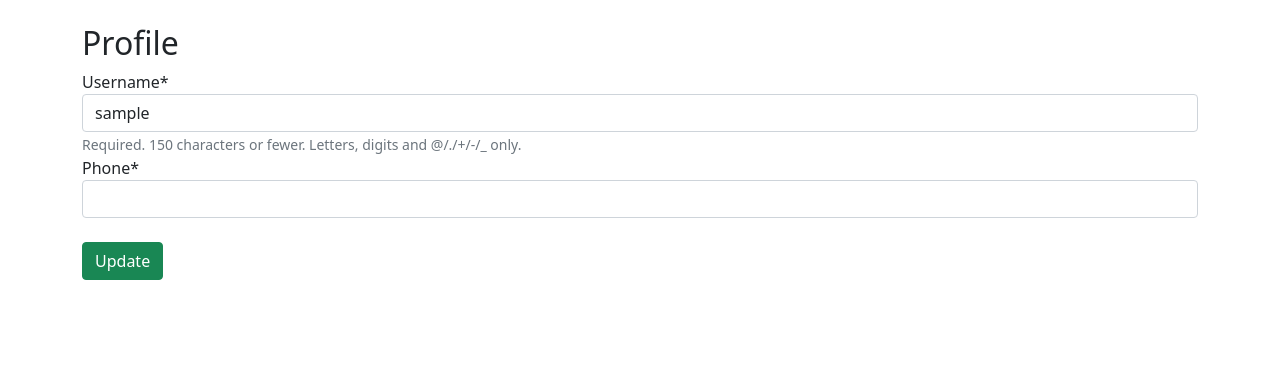
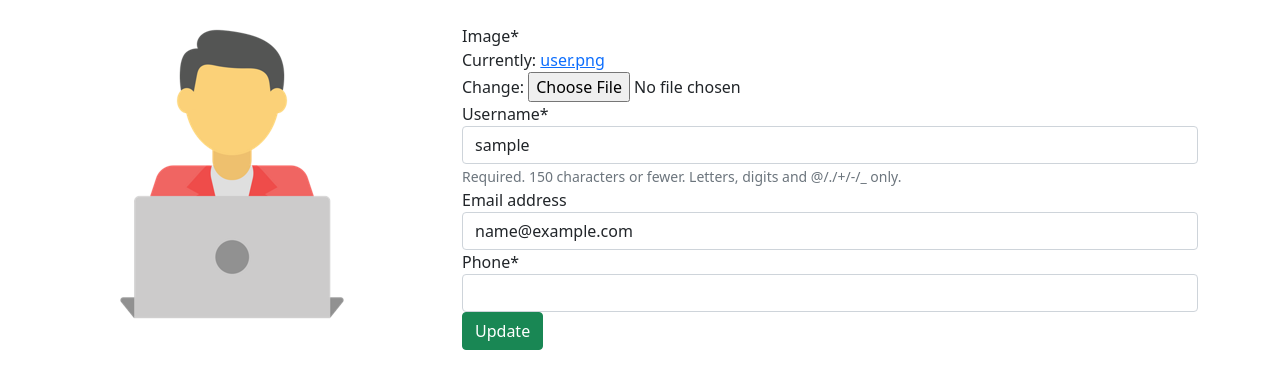
Before and after one commit to Ulukbekk/car, a Django app: a page that uses templates/users/profile.html in a window 1280 px wide. Shown: the part 56-445 px from the top of the page. Run offline with Django 3.2, Linux system fonts and the light colour scheme; the visitor is signed in with stand-in values (Sample User, id 1); some libraries are stand-ins or nearby versions.

Commit message:
update profile

```diff
--- a/core/settings.py
+++ b/core/settings.py
@@ -54,6 +54,7 @@ MIDDLEWARE = [
     'django.contrib.auth.middleware.AuthenticationMiddleware',
     'django.contrib.messages.middleware.MessageMiddleware',
     'django.middleware.clickjacking.XFrameOptionsMiddleware',
+    'django.middleware.security.SecurityMiddleware',
     'whitenoise.middleware.WhiteNoiseMiddleware',
 
 ]
@@ -145,7 +146,7 @@ AUTH_USER_MODEL = 'user.User'
 STATIC_URL = '/static/'
 STATIC_ROOT = os.path.join(BASE_DIR, 'staticfiles')
 STATICFILES_DIRS = [
-    os.path.join(BASE_DIR, 'static')
+    os.path.join(BASE_DIR, 'static/')
 ]
 
 STATICFILES_STORAGE = 'whitenoise.storage.CompressedManifestStaticFilesStorage'
--- a/templates/users/profile.html
+++ b/templates/users/profile.html
@@ -8,12 +8,18 @@
 
 {% block content %}
 <div class="container">
-    <h2>Profile</h2>
-    <form method="post" enctype="multipart/form-data">
-        {% csrf_token %}
-        {{ form|crispy }}
-        <br>
-        <button class="btn btn-success" type="submit">Update</button>
-    </form>
+    <div class="row">
+        <div class="col-lg-4">
+            <img src="{{ user.image.url }}">
+        </div>
+        <div class="col-lg-8">
+            <form method="post" enctype="multipart/form-data">
+                {% csrf_token %}
+                {{ form|crispy }}
+                <button class="btn btn-success" type="submit">Update</button>
+            </form>
+            <br>
+        </div>
+    </div>
 </div>
 {% endblock content %}
--- a/user/forms.py
+++ b/user/forms.py
@@ -15,4 +15,4 @@ class UserRegistrationForm(UserCreationForm):
 class ProfileUpdateForm(forms.ModelForm):
     class Meta:
         model = User
-        fields = ['username', 'phone']
+        fields = ['image', 'username', 'email', 'phone']
```
